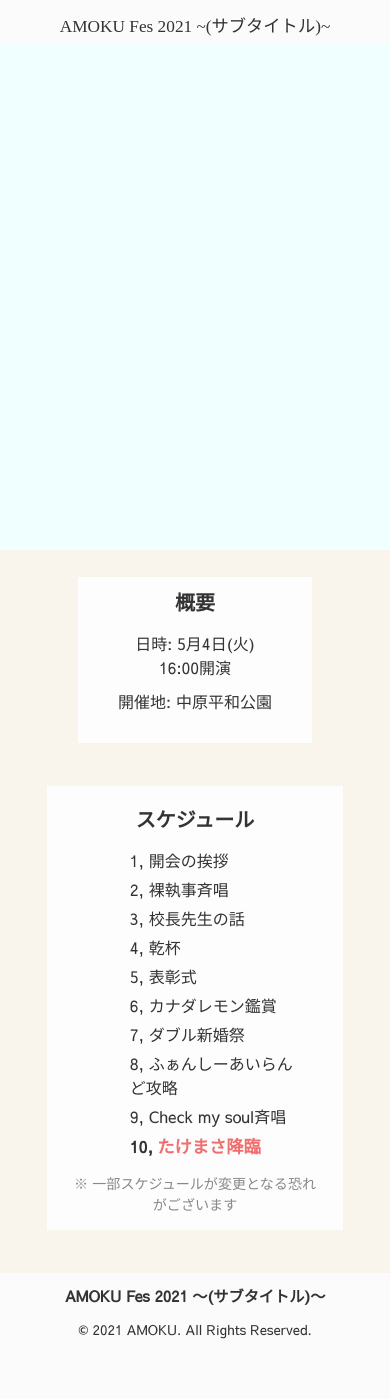
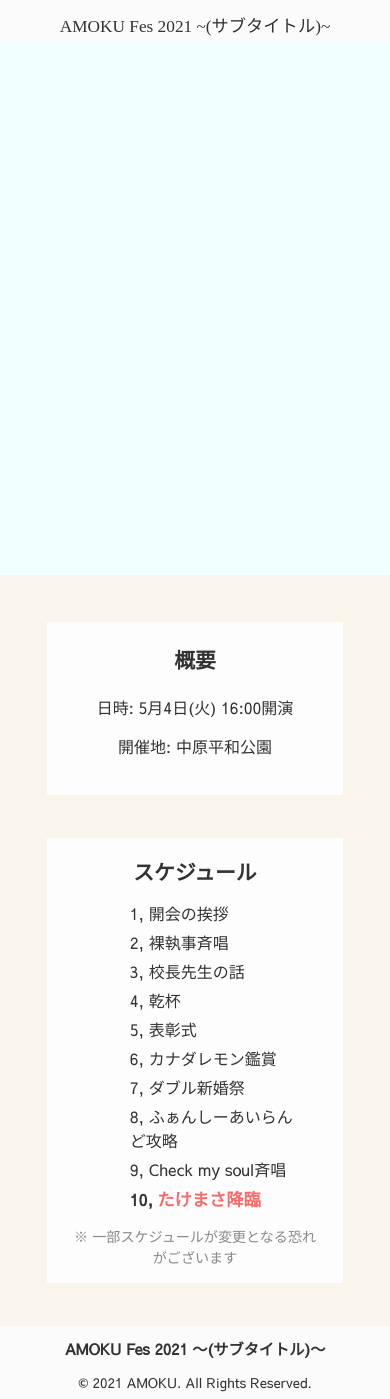
Before and after one commit to kazuya002ex/amoku_fes_2021, a PHP site: page / in a window 390 px wide. Before the commit the page ends 1339 px from the top, so only its background shows below. Run offline with PHP 8.4, Linux system fonts and the light colour scheme; some web fonts are replaced.

Commit message:
feat: overviewのresponsive

```diff
--- a/style.css
+++ b/style.css
@@ -142,7 +142,7 @@ header h1 {
 }
 
 .bg-top {
-  height: 550px;
+  height: 450px;
   background-color: azure; /* TODO: とりあえず */
 }
 
@@ -235,3 +235,33 @@ footer h2 {
 footer small {
   font-size: 0.85rem;
 }
+
+@media screen and (max-width: 480px) {
+  .title h2 {
+    font-size: 1.3rem;
+  }
+
+  .bg-top {
+    height: 575px;
+  }
+
+  .overview-wrapper {
+    margin: 0 12%;
+    margin-top: 12%;
+    padding-left: 7%;
+    padding-right: 7%;
+  }
+
+  .overview-title {
+    padding-top: 9%;
+  }
+
+  .overview-contents {
+    margin: 9% 0;
+    text-align: center;
+  }
+
+  .schedule {
+
+  }
+}
```
